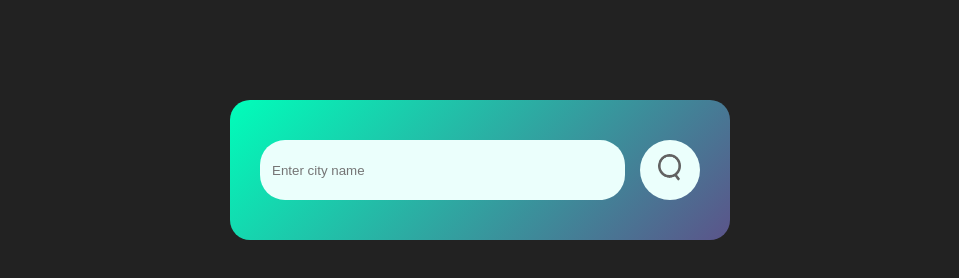
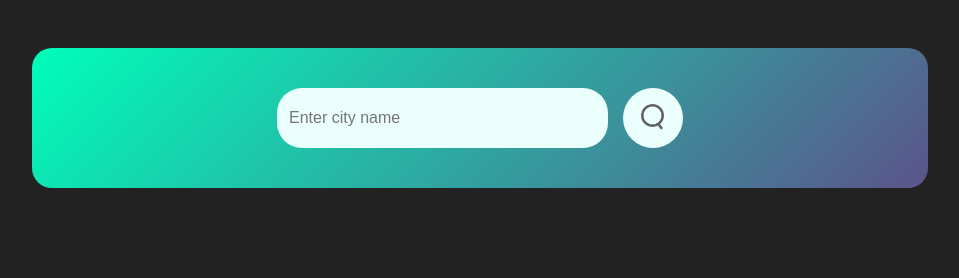
Before and after one commit to abdo-mahmoud74/Weather-App, a plain HTML site: page index.html in a window 1280 px wide. Shown: the whole page, without its empty margins (160-1119 px from the left). Drawn offline with nearby package versions, Linux system fonts and the light colour scheme; files whose address does not match are found by name.

Commit message:
Add files via upload

```diff
--- a/css/style.css
+++ b/css/style.css
@@ -9,7 +9,7 @@ body{
 
 }
 .container{
-    width: 500px;
+   width: 70%;
     background: linear-gradient(135deg,#00feba,#5b548a);
     margin:100px auto 0;
     padding: 40px 30px;
--- a/index.html
+++ b/index.html
@@ -4,12 +4,13 @@
     <meta charset="UTF-8">
     <meta name="viewport" content="width=device-width, initial-scale=1.0">
     <title>Weather App</title>
+    <link href="https://cdn.jsdelivr.net/npm/bootstrap@5.3.7/dist/css/bootstrap.min.css" rel="stylesheet" integrity="sha384-LN+7fdVzj6u52u30Kp6M/trliBMCMKTyK833zpbD+pXdCLuTusPj697FH4R/5mcr" crossorigin="anonymous">
     <link rel="stylesheet" href="./css/style.css">
 </head>
 <body>
-    <div class="container">
+    <div class="container my-5">
        <div class="row">
-         <div class="col-md-6">
+         <div class="col-md-6 m-auto">
             <div class="search-box">
                 <input id="search-input" type="search" placeholder="Enter city name ">
                 <button id="search-btn"><img src="./img/search.png" width="50px"></button>
@@ -41,7 +42,7 @@
          </div>
        </div>
     </div>
-
+    <script src="https://cdn.jsdelivr.net/npm/bootstrap@5.3.7/dist/js/bootstrap.bundle.min.js" integrity="sha384-ndDqU0Gzau9qJ1lfW4pNLlhNTkCfHzAVBReH9diLvGRem5+R9g2FzA8ZGN954O5Q" crossorigin="anonymous"></script>
     <script src="./js/main.js"></script>
 </body>
 </html>
```
